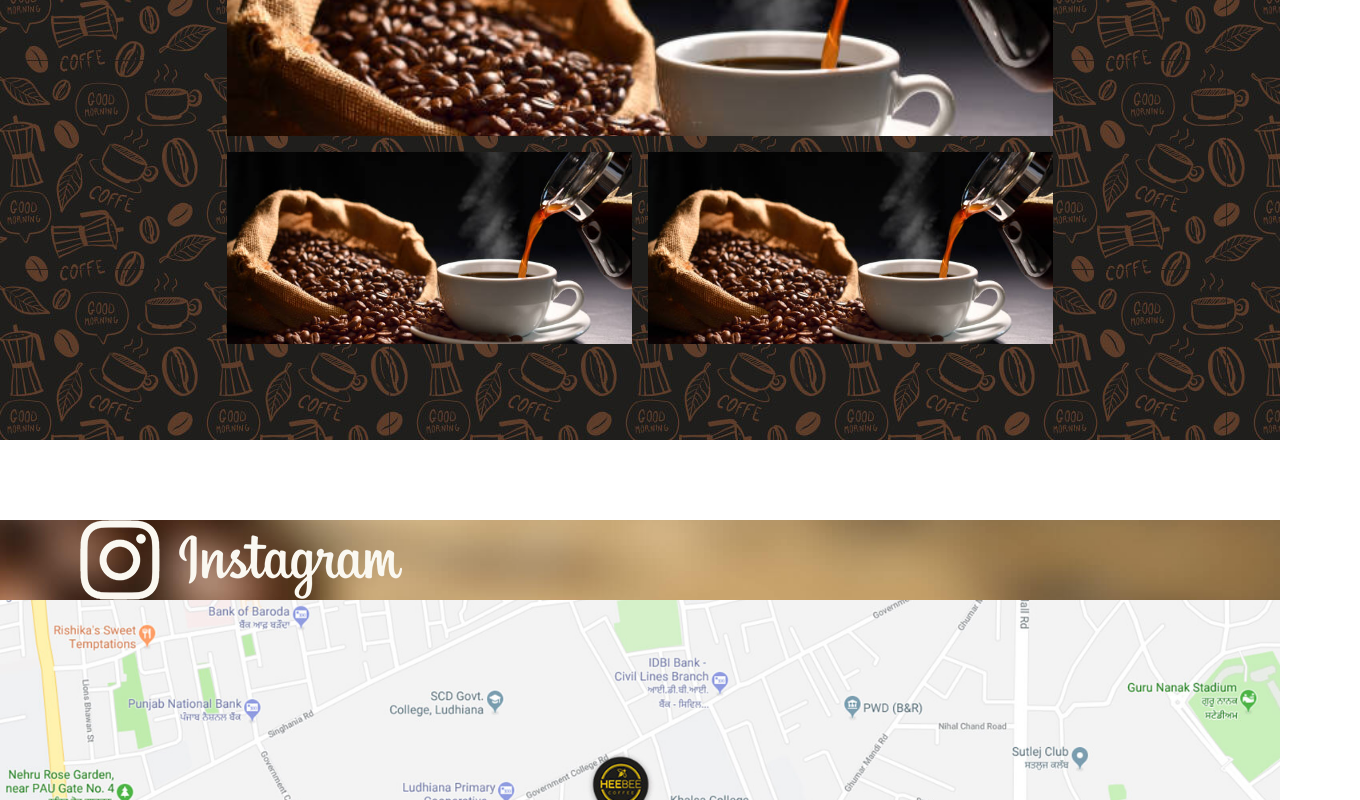
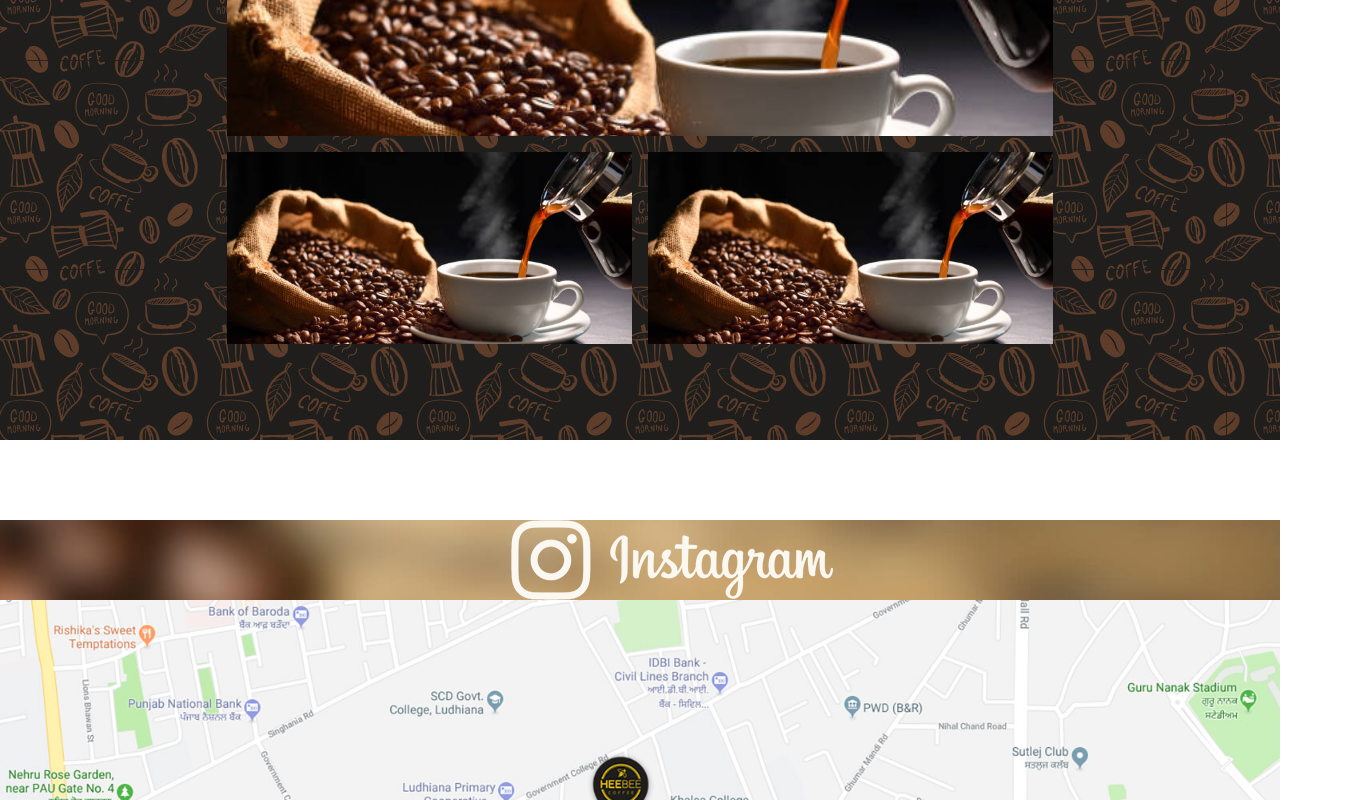
Before and after one commit to AvinashKumar69/HeeBee-Coffee-UI, a React (Create React App) app: page / in a window 1280 px wide. Shown: the part 1096-1896 px from the top of the page, 1360 px wide, since content can reach past the window. Built offline with nearby package versions, Linux system fonts and the light colour scheme; what tw-elements would draw is missing.

Commit message:
Final commit

```diff
--- a/src/components/HomeSocialCard.js
+++ b/src/components/HomeSocialCard.js
@@ -7,7 +7,7 @@ const HomeSocialCard = () => {
         <section className="text-gray-600 body-font h-50 bg-cover"
             style={{ backgroundImage: `url(${instaHomeBG})` }}
         >
-            <div className="lg:flex-grow md:w-1/2 lg:pr-24 md:pr-16 flex flex-col md:items-start md:text-left mb-16 ml-20 mt-20 md:mb-0 items-center text-center">
+            <div className="lg:flex-grow items-center md:w-full lg:pr-24 md:pr-16 flex flex-col md:items-center md:text-left mb-16 ml-20 mt-20 md:mb-0 items-center text-center">
                 <img src={instaPic} />
             </div>
 
```
